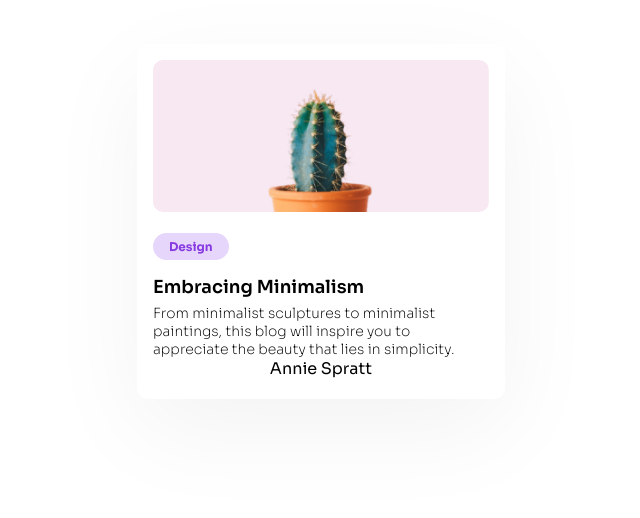
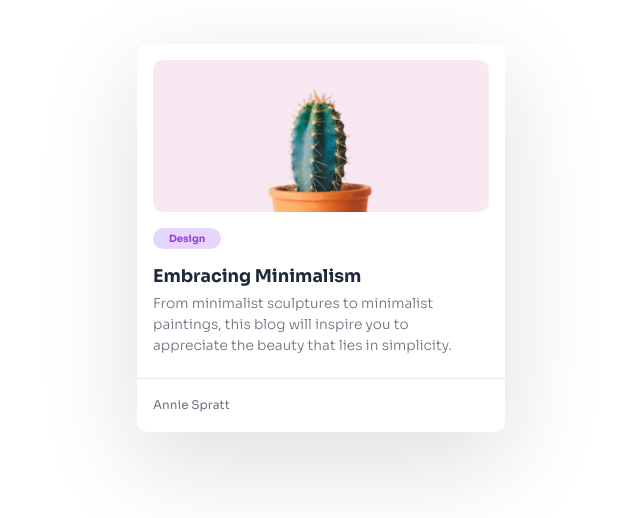
Before and after one commit to IDKRonald/minimal-blog-card, a plain HTML site: page index.html in a window 1280 px wide. Shown: the part 120-638 px from the top of the page, without its empty margins (319-959 px from the left). Drawn offline with Linux system fonts and the light colour scheme.

Commit message:
Update style.css

```diff
--- a/style.css
+++ b/style.css
@@ -24,12 +24,12 @@ body{
     max-height: fit-content;
     max-width: 368px;
     border-radius: 10px;
-    box-shadow: 0px 30px 100px 0px rgba(17, 23, 41, 0.05);
+    box-shadow: 0px 30px 100px 0px rgba(17, 23, 41, 0.14);
 }
 
 .card__content{
+    padding-top: 11px;
     padding-left: 16px;
-    padding-top: 16px;
 }
 
 .card__img img{
@@ -40,31 +40,42 @@ body{
 .card__category{
     width: fit-content;
     background-color: #e6d6fc;
-    color: #883AE1;
-    font-size: 12px;
+    color: #9b3ae1;
+    font-size: 10px;
     font-weight: 700;
-    padding: 6px 16px 6px 16px; /*top right bottom left*/
+    padding: 4px 16px 4px 16px; /*top right bottom left*/
     border-radius: 100px;
 }
 
 .card__title{
-    font-size: 1.125rem;
-    font-weight: 600;
+    color: #20293A;
+    font-size: 1.100rem;
+    font-weight: 700;
     padding-top: 16px;
 }
 
 .card__description{
-    font-size: 0.875rem;
-    font-weight: 200;
+    line-height: 21px;
+    text-justify: distribute;
+    color: #6C727F;
+    font-size: 0.86rem;
+    font-weight: 300;
     padding-top: 6px;
+    padding-bottom: 22px;
 }
 
-.card__author{
+.card__footer{
+    width: 100%;
+    border-top: #E5EAF0 1px solid;
+}
+
+.card__footer-author{
     display: flex;
-    flex-direction: column;
-    justify-content: flex-end;
+    align-items: flex-end;
+    height: 33px;
+    padding-left: 16px;
+    color: #6C727F;
     font-size: 0.75rem;
-    font-weight: 300;
-    padding-top: 20px;
-    padding-bottom: 20px;
+    font-weight: 400;
+
 }
```
